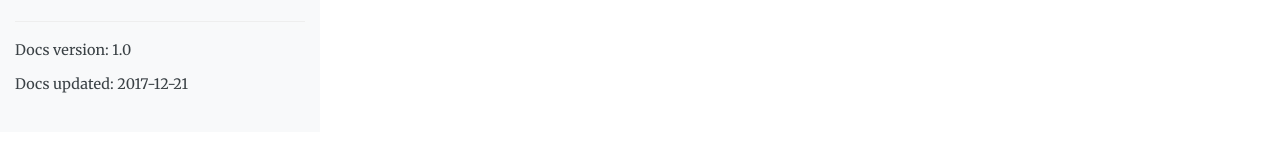
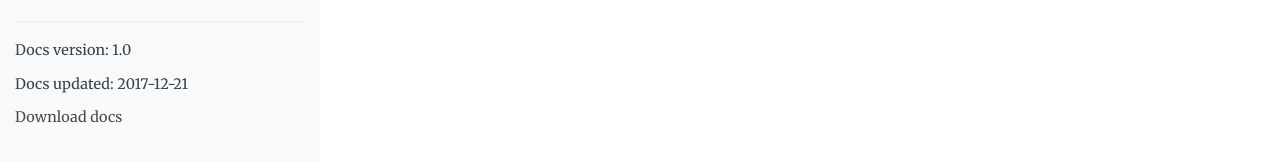
Before and after one commit to themelizeme/appstrap-docs, a Jekyll site: the page built from index.md, in a window 1280 px wide. Shown: the part 1085-1247 px from the top of the page. Built offline with Jekyll 4.4.1, drawn with Linux system fonts in a browser that asks for light colours; nearby versions of some CDN libraries; before the commit the page ends 1217 px from its top, so only the background shows below that.

Commit message:
Added download link

```diff
--- a/_layouts/default.html
+++ b/_layouts/default.html
@@ -108,7 +108,9 @@
 							<hr class="my-3" />
 							<p>
 								<small>Docs version: {{ site.doc_version }}</small><br />
-								<small>Docs updated: {{ site.time | date: '%Y-%m-%d' }}</small></p>
+								<small>Docs updated: {{ site.time | date: '%Y-%m-%d' }}</small><br />
+							<small><a href="https://thomjjames.github.io/appstrap-docs/docs-dist.zip">Download docs</a></small>
+							</p>
 						</nav>
 					</header>
 				</div>
```
